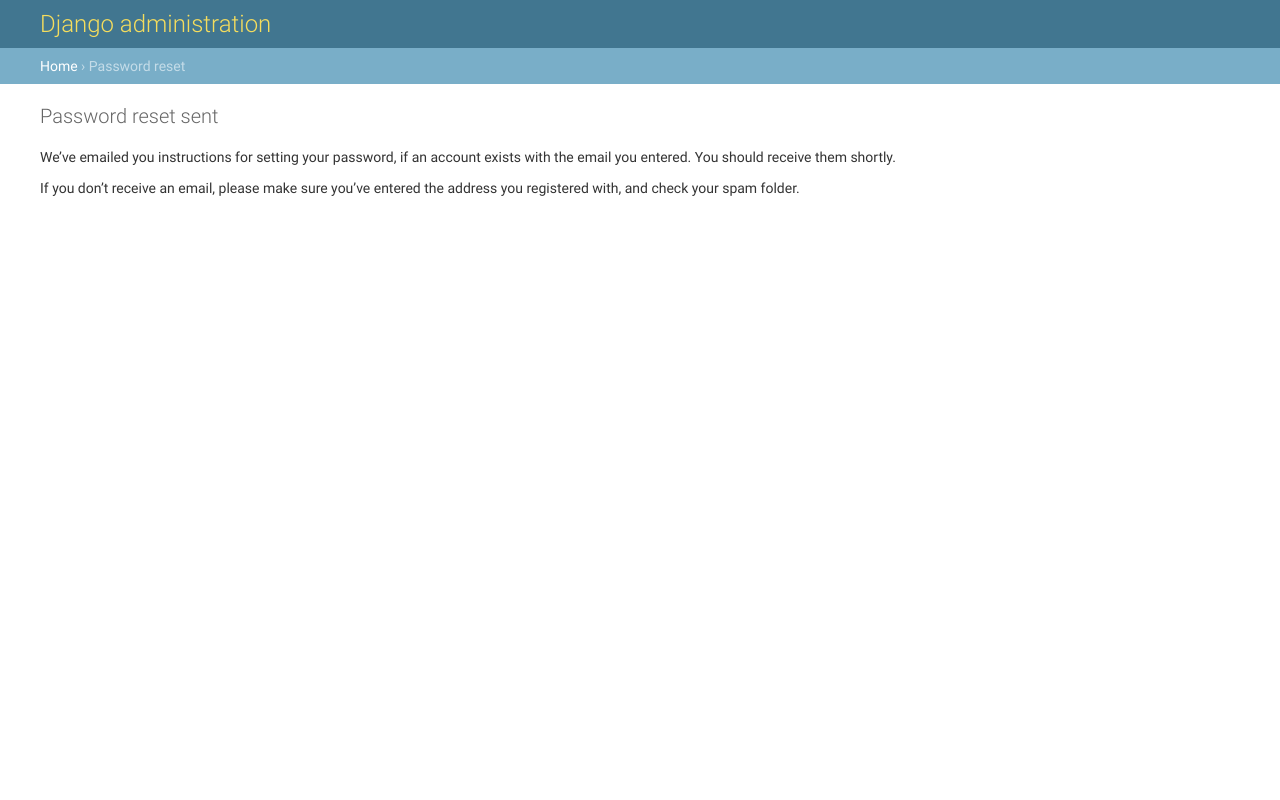
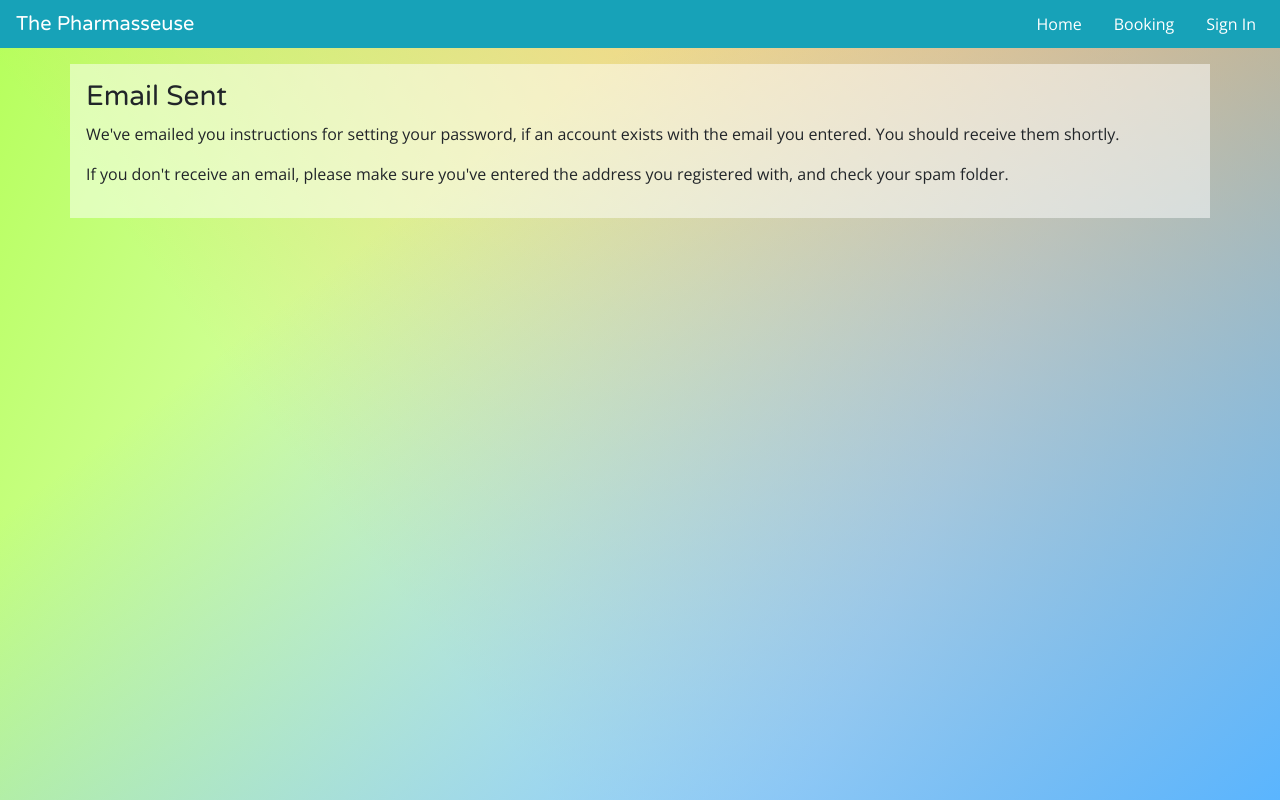
Before and after one commit to McCarthyCode/Pharmasseuse, a Django app: page /reset-password/done/ in a window 1280 px wide. Run offline with Django 3.2, Linux system fonts and the light colour scheme; data that the repository does not hold is empty; parts of the project's set-up code (start-up, migrations or seed data) failed here and were passed over; some libraries are stand-ins or nearby versions.

Commit message:
Created custom templates for password reset forms

```diff
--- a/pharmasseuse/urls.py
+++ b/pharmasseuse/urls.py
@@ -27,9 +27,9 @@ urlpatterns = [
     path('', include(('home.urls', 'home'), namespace='home')),
     path('booking/', include(('booking.urls', 'booking'), namespace='booking')),
     path('profile/', include(('users.urls', 'users'), namespace='users')),
-    path('reset-password/', PasswordResetView.as_view(), name='reset_password'),
-    path('reset-password/done/', PasswordResetDoneView.as_view(), name='password_reset_done'),
-    path('reset-password/confirm/<uidb64>/<token>/', PasswordResetConfirmView.as_view(), name='password_reset_confirm'),
-    path('reset-password/complete/', PasswordResetCompleteView.as_view(), name='password_reset_complete'),
+    path('reset-password/', PasswordResetView.as_view(template_name='users/password_reset.html'), name='reset_password'),
+    path('reset-password/done/', PasswordResetDoneView.as_view(template_name='users/password_reset_done.html'), name='password_reset_done'),
+    path('reset-password/confirm/<uidb64>/<token>/', PasswordResetConfirmView.as_view(template_name='users/password_reset_confirm.html'), name='password_reset_confirm'),
+    path('reset-password/complete/', PasswordResetCompleteView.as_view(template_name='users/password_reset_complete.html'), name='password_reset_complete'),
     path('admin/', admin.site.urls),
 ]
--- a/users/static/users/css/style.css
+++ b/users/static/users/css/style.css
@@ -4,8 +4,17 @@
   font-family: 'Varela Round', Arial, sans-serif
 }
 
-.alert, input {
+.alert, input, .btn, p, ul {
   font-family: 'Open Sans', Arial, sans-serif;
+}
+
+p.spacing {
+  line-height: 1.5;
+  margin-bottom: 1em;
+}
+
+ul.spacing li {
+  margin-bottom: 1em;
 }
 
 a, input {
--- /dev/null
+++ b/users/templates/users/password_reset_done.html
@@ -0,0 +1,12 @@
+{% extends 'users/base.html' %}
+{% block content %}
+<h3 class="h3">Email Sent</h3>
+<p class="spacing">
+  We've emailed you instructions for setting your password, if an account exists
+  with the email you entered. You should receive them shortly.
+</p>
+<p class="spacing">
+  If you don't receive an email, please make sure you've entered the address you
+  registered with, and check your spam folder.
+</p>
+{% endblock %}
```
Also changed, not shown: users/templates/users/password_reset.html (added, +10 -0 lines), users/templates/users/password_reset_complete.html (added, +8 -0 lines), users/templates/users/password_reset_confirm.html (added, +24 -0 lines).
